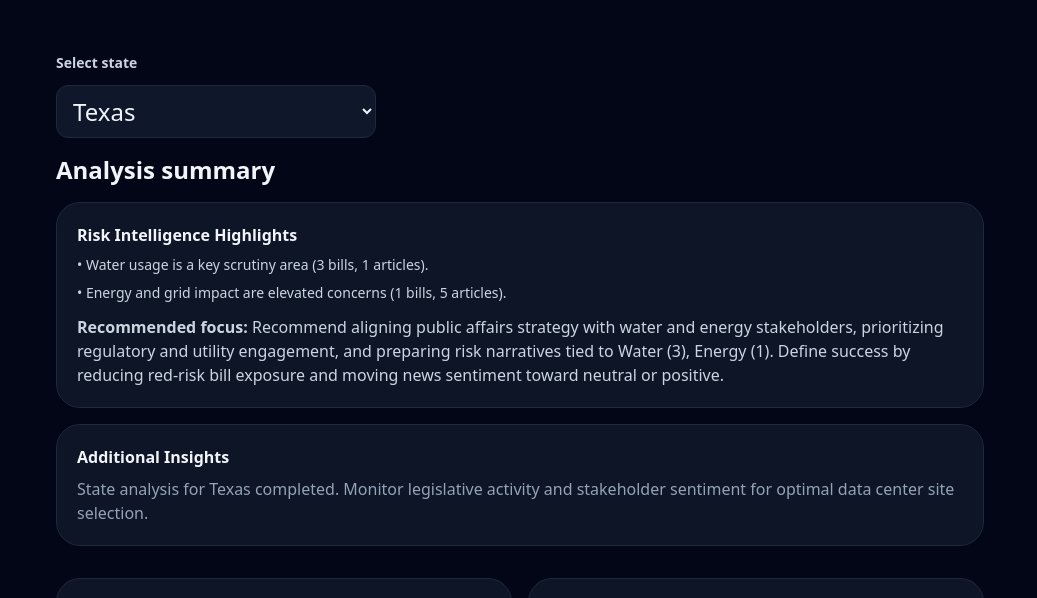
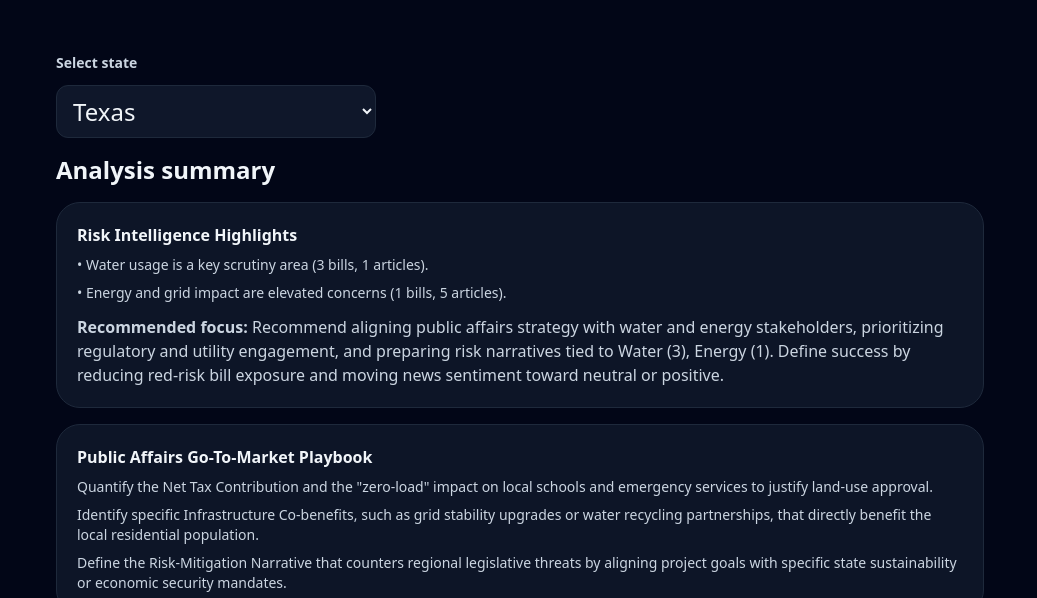
Before and after one commit to Micahcodes/marsean, a website: page public/index.html in a window 1280 px wide. Shown: the part 179-777 px from the top of the page, without its empty margins (120-1157 px from the left). Drawn offline with nearby package versions, Linux system fonts and the light colour scheme.

Commit message:
Update Additional Insights tile to Public Affairs Go-To-Market Playbook with specific actionable strategies

```diff
--- a/public/index.html
+++ b/public/index.html
@@ -108,14 +108,34 @@
             </p>
           </div>
 
-          <!-- Additional Full-Width Tile -->
+          <!-- Public Affairs Go-To-Market Playbook Tile -->
           <div
             class="rounded-3xl border border-slate-800 bg-slate-900/90 p-5 w-full"
           >
-            <p class="font-semibold text-slate-100">Additional Insights</p>
-            <p id="additionalInsights" class="mt-2 text-slate-400">
-              Loading additional insights...
+            <p class="font-semibold text-slate-100">
+              Public Affairs Go-To-Market Playbook
             </p>
+
+            <ul
+              id="publicAffairsPlaybook"
+              class="mt-2 space-y-2 text-slate-300 text-sm"
+            >
+              <li>
+                Quantify the Net Tax Contribution and the "zero-load" impact on
+                local schools and emergency services to justify land-use
+                approval.
+              </li>
+              <li>
+                Identify specific Infrastructure Co-benefits, such as grid
+                stability upgrades or water recycling partnerships, that
+                directly benefit the local residential population.
+              </li>
+              <li>
+                Define the Risk-Mitigation Narrative that counters regional
+                legislative threats by aligning project goals with specific
+                state sustainability or economic security mandates.
+              </li>
+            </ul>
           </div>
 
           <!-- Bills and News Tiles -->
```
